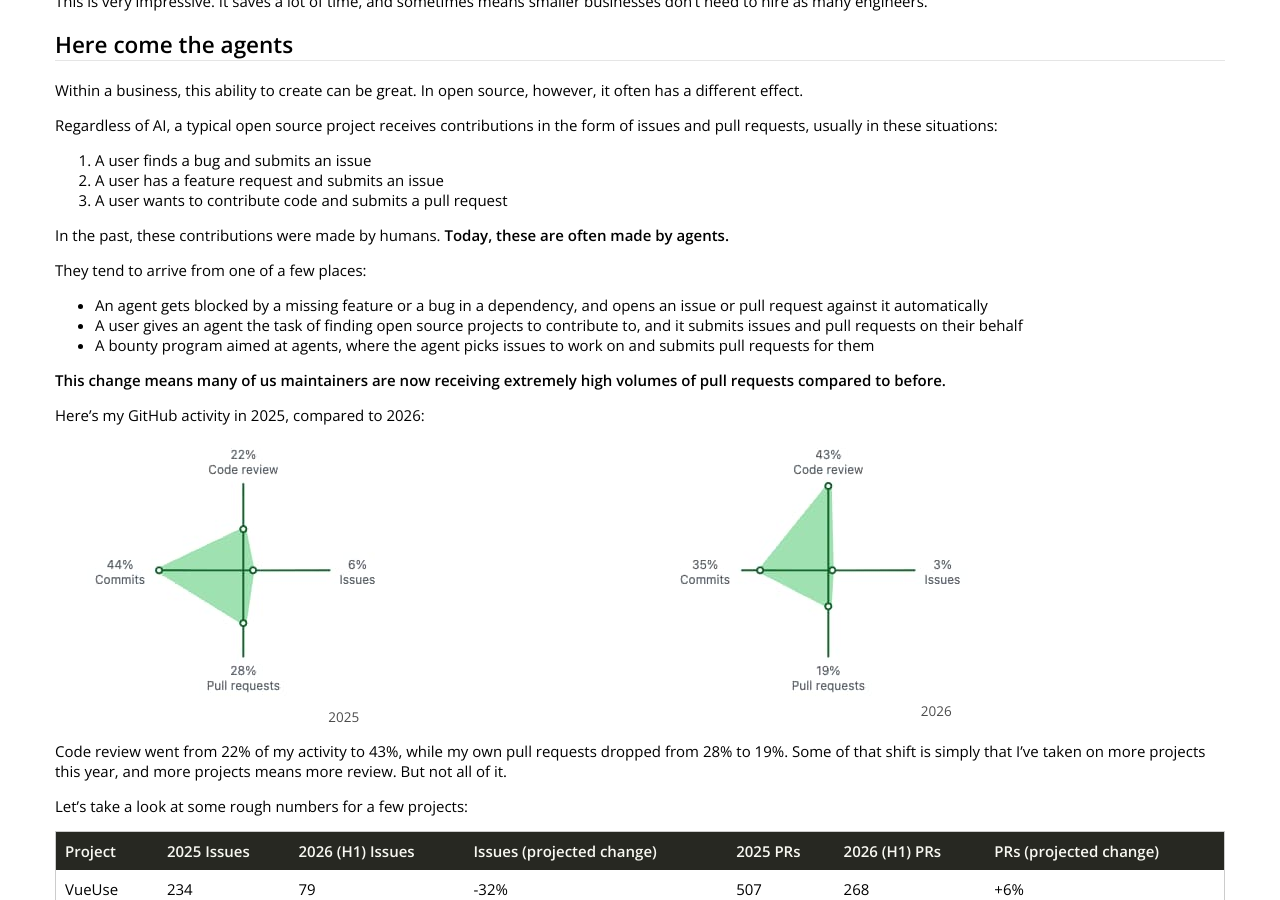
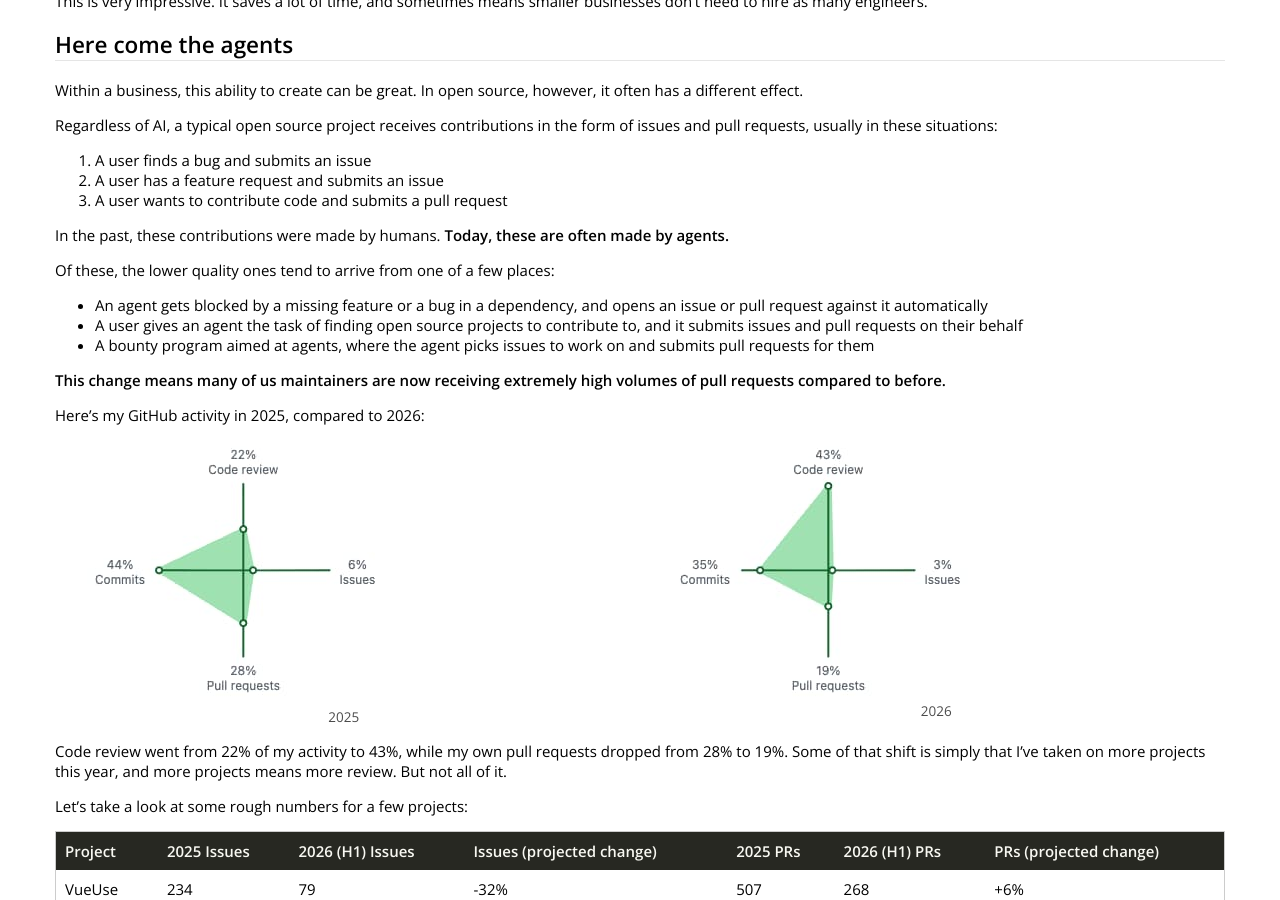
Before and after one commit to 43081j/43081j.github.io, a Jekyll site: the page built from _posts/2026-08-16-humanity-in-open-source.md, in a window 1280 px wide and 900 px high, scrolled down 887 px. Built offline with Jekyll 4.4.1, drawn with Linux system fonts in a browser that asks for light colours; nearby versions of some CDN libraries; comment, search, counter and statistics services are not loaded.

Commit message:
docs: reword a little

```diff
--- a/_posts/2026-08-16-humanity-in-open-source.md
+++ b/_posts/2026-08-16-humanity-in-open-source.md
@@ -47,7 +47,7 @@ Regardless of AI, a typical open source project receives contributions in the fo
 
 In the past, these contributions were made by humans. **Today, these are often made by agents.**
 
-They tend to arrive from one of a few places:
+Of these, the lower quality ones tend to arrive from one of a few places:
 
 - An agent gets blocked by a missing feature or a bug in a dependency, and opens an issue or pull request against it automatically
 - A user gives an agent the task of finding open source projects to contribute to, and it submits issues and pull requests on their behalf
```
